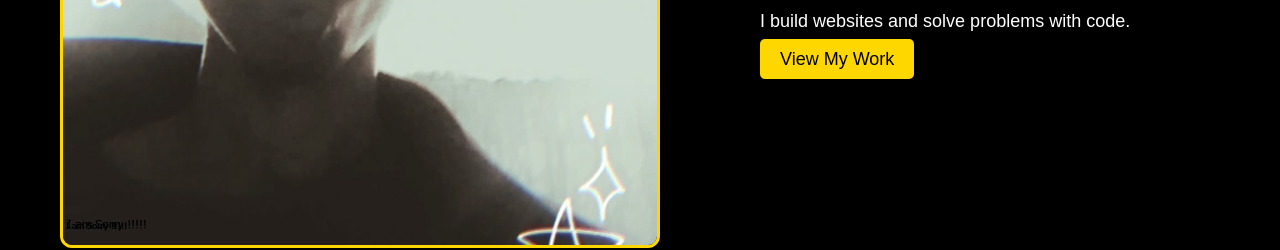
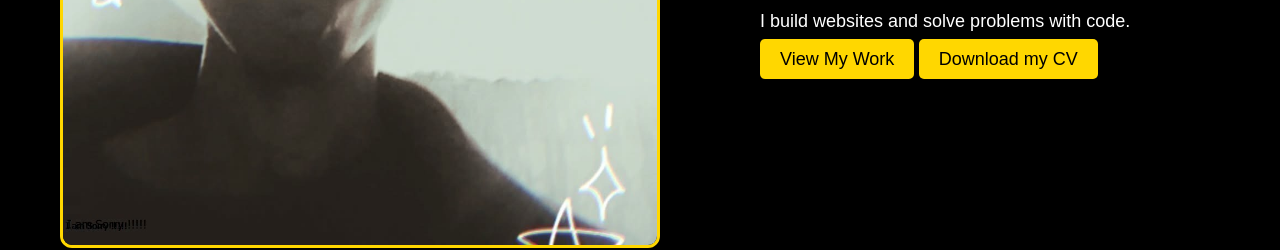
Before and after one commit to B0lt5/Portfolio-Website, a plain HTML site: page index.html in a window 1280 px wide. Shown: the part 584-834 px from the top of the page. Drawn offline with Linux system fonts and the light colour scheme.

Commit message:
CV Download Update
Added button to download CV

```diff
--- a/index.html
+++ b/index.html
@@ -37,6 +37,7 @@
           <p>Aspiring Web Developer | Python Enthusiast</p>
           <p>I build websites and solve problems with code.</p>
           <a href="project.html" class="btn">View My Work</a>
+          <a href="Updated CV.pdf" class="btn" id="cv-btn" download>Download my CV</a>
         </div>
       </div>
     </div>
```
